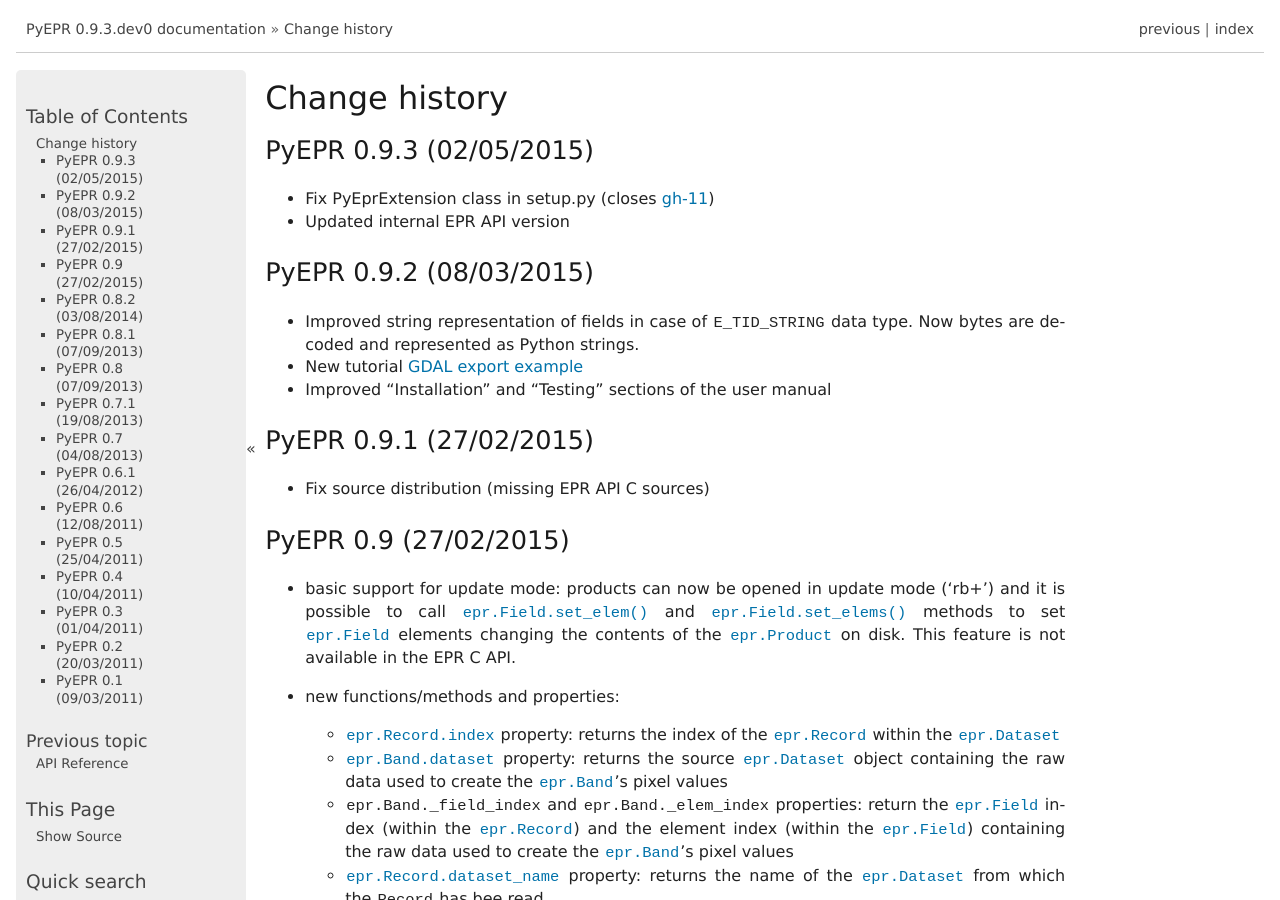
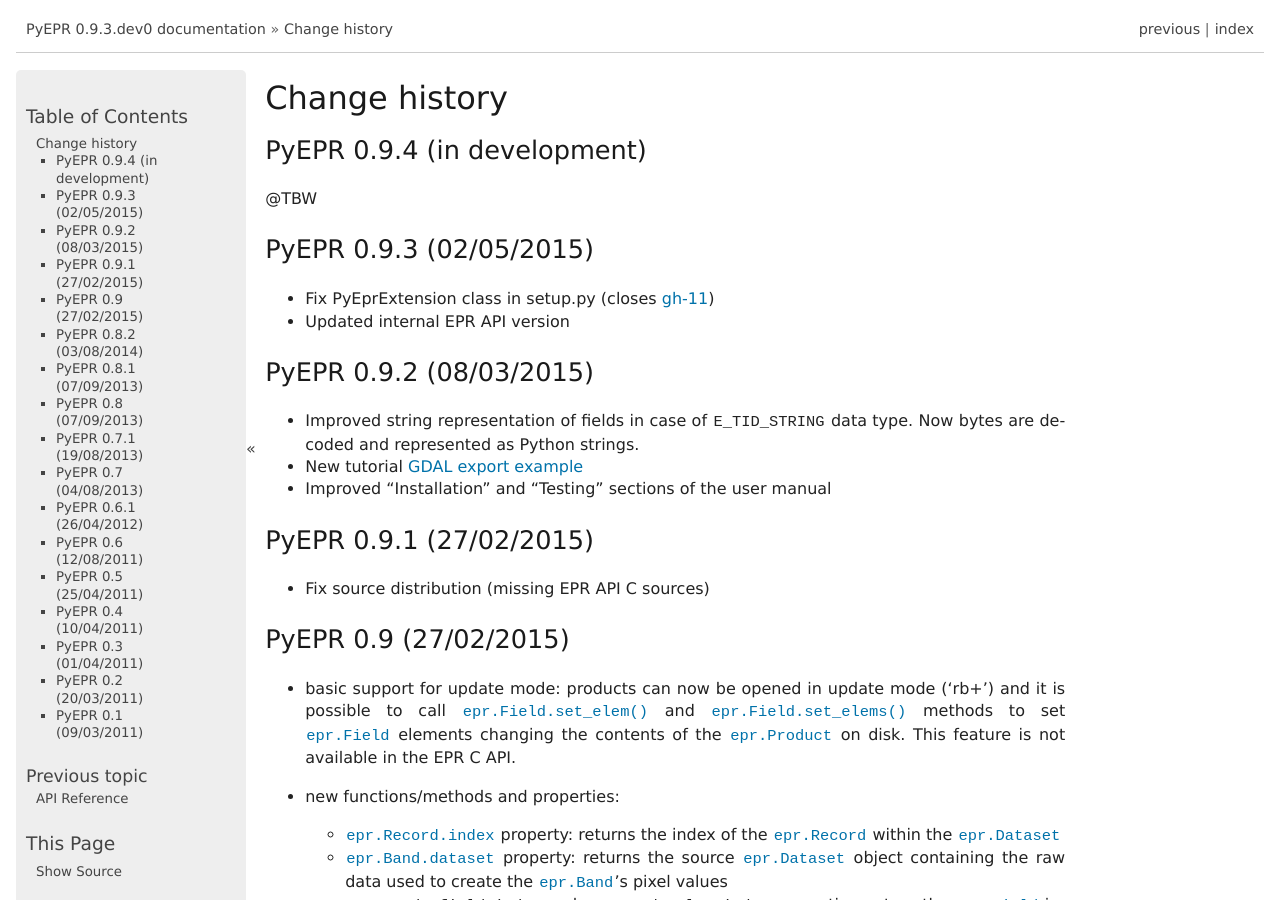
Before and after one commit to avalentino/pyepr, a Sphinx documentation site: the page built from doc/NEWS.txt, in a window 1280 px wide and 900 px high. Built offline with Sphinx 7.4.7, drawn with Linux system fonts in a browser that asks for light colours; formulas are drawn with MathJax 3.

Commit message:
Post release commit

```diff
--- a/doc/NEWS.txt
+++ b/doc/NEWS.txt
@@ -1,5 +1,11 @@
 Change history
 ==============
+
+PyEPR 0.9.4 (in development)
+----------------------------
+
+@TBW
+
 
 PyEPR 0.9.3 (02/05/2015)
 ------------------------
```
Also changed, not shown: 1 other file.
